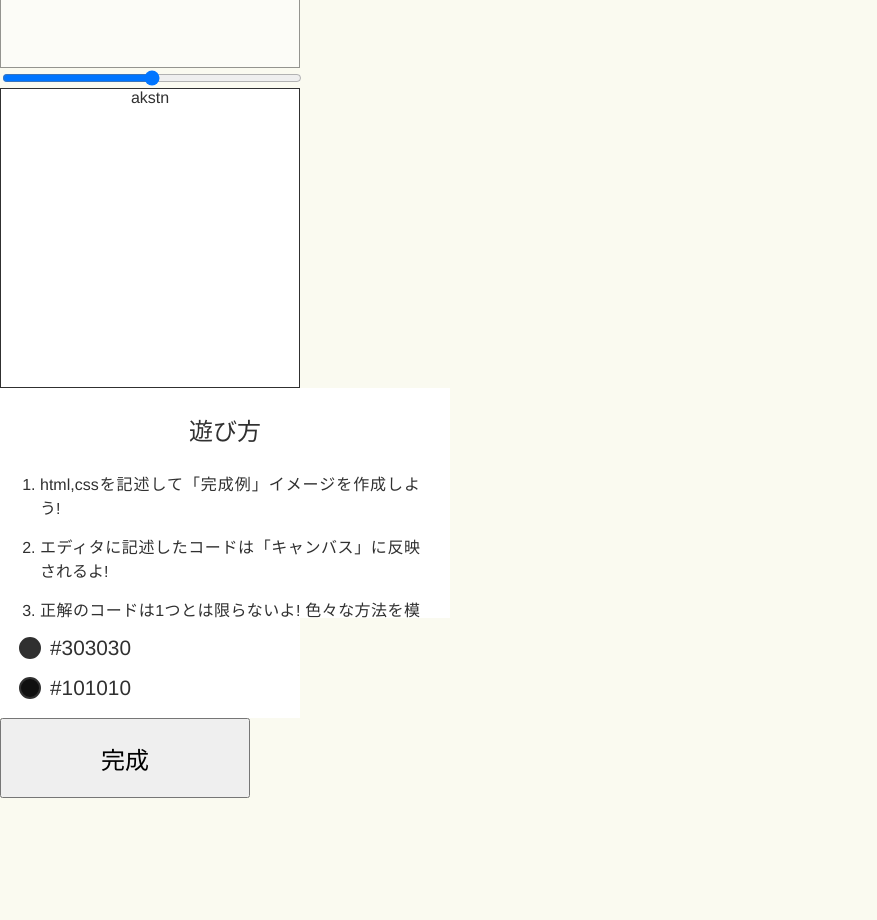
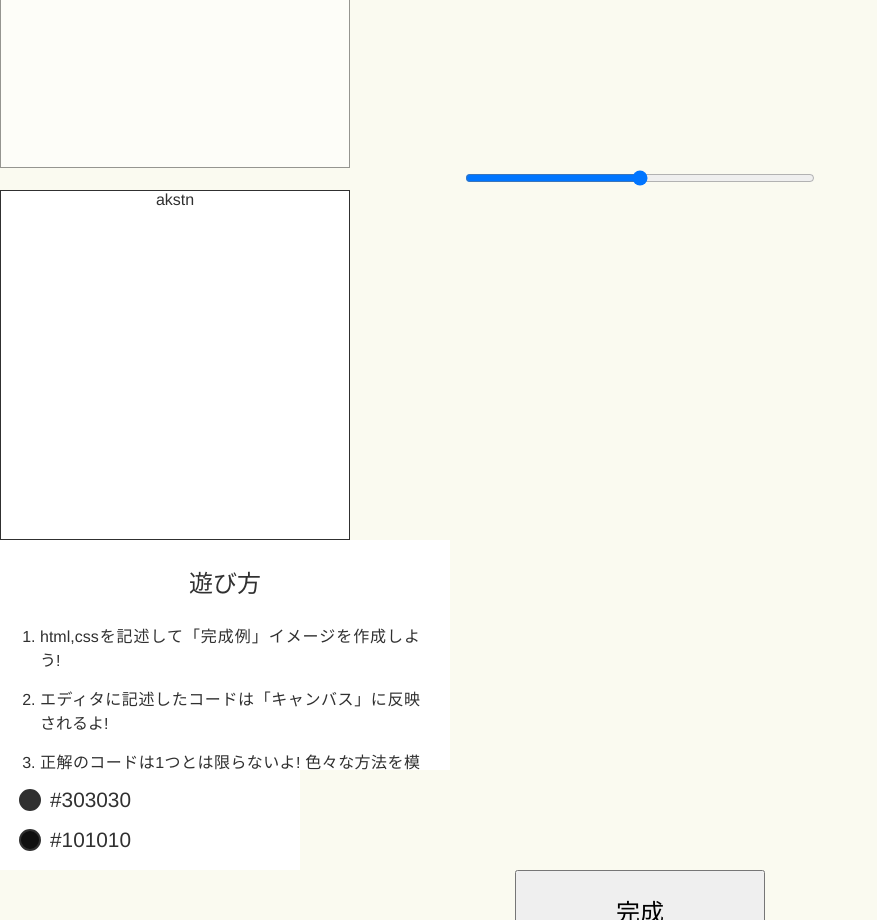
Before and after one commit to Masaya-Matsushita/codable, a Vue app: page /Lv1_Leaf in a window 1280 px wide. Shown: the part 1228-2148 px from the top of the page, without its empty margins (0-877 px from the left). Before the commit the page ends 2026 px from the top, so only its background shows below. Built offline with nearby package versions, Linux system fonts and the light colour scheme.

Commit message:
レイアウト以外完成。

```diff
--- a/src/components/ColorPalette.vue
+++ b/src/components/ColorPalette.vue
@@ -24,7 +24,6 @@ export default {
 
 <style scoped>
 .palette {
-  background-color: rgb(230, 227, 227);
   width: 300px;
   padding: 10px 10px;
   display: flex;
--- a/src/components/HowToArea.vue
+++ b/src/components/HowToArea.vue
@@ -29,7 +29,6 @@ export default {
 
 <style scoped>
 .wrapper {
-  background-color: rgb(230, 227, 227);
   width: 450px;
   height: 230px;
   overflow-y: scroll;
--- a/src/views/Lv1_Leaf.vue
+++ b/src/views/Lv1_Leaf.vue
@@ -1,5 +1,4 @@
 <template>
-  <div class="view">
   <div class="title">{{ title }}</div>
   <EditorArea class="editor" :passCode="code" @update:code="updateContent" />
   <div>
@@ -24,7 +23,6 @@
   <!-- ボタンはコンポーネント化しないほうが良いかも？
     https://v3.ja.vuejs.org/guide/component-basics.html#%E5%AD%90%E3%82%B3%E3%83%B3%E3%83%9B%E3%82%9A%E3%83%BC%E3%83%8D%E3%83%B3%E3%83%88%E3%81%AE%E3%82%A4%E3%83%98%E3%82%99%E3%83%B3%E3%83%88%E3%82%92%E8%B3%BC%E8%AA%AD%E3%81%99%E3%82%8B -->
   <button class="finish-button" @click="finishGame">{{ finish }}</button>
-  </div>
 </template>
 
 <script>
@@ -77,27 +75,24 @@ export default {
 </script>
 
 <style scoped>
-.view {
-  display: grid;
-}
 .editor {
   height: 600px;
   width: 600px;
 }
 .canvas {
-  height: 300px;
-  width: 300px;
+  height: 350px;
+  width: 350px;
   background-color: #fff;
   border: 1px solid #303030;
 }
 .sample {
-  height: 300px;
-  width: 300px;
+  height: 350px;
+  width: 350px;
   background-color: #fff;
   border: 1px solid #303030;
 }
 .opacity-bar {
-  width: 300px;
+  width: 350px;
 }
 .how-to {
   background-color: #fff;
```
Lines whose indentation alone changed are shown as unchanged.
